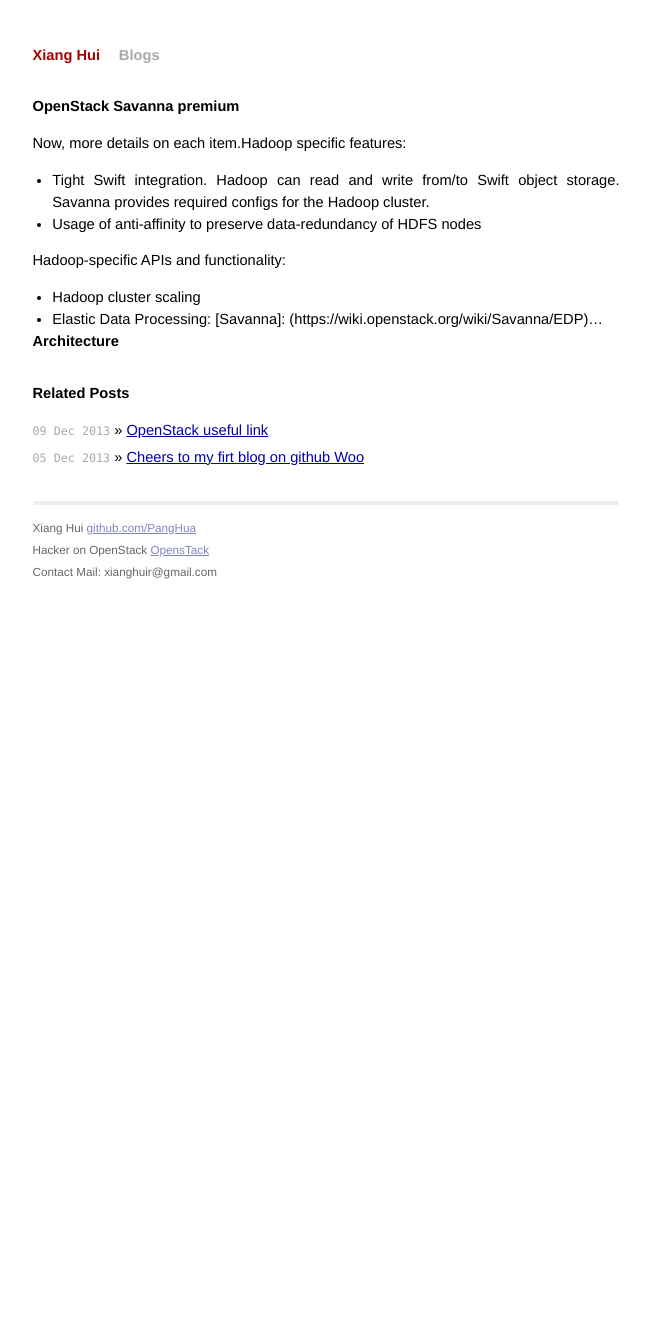
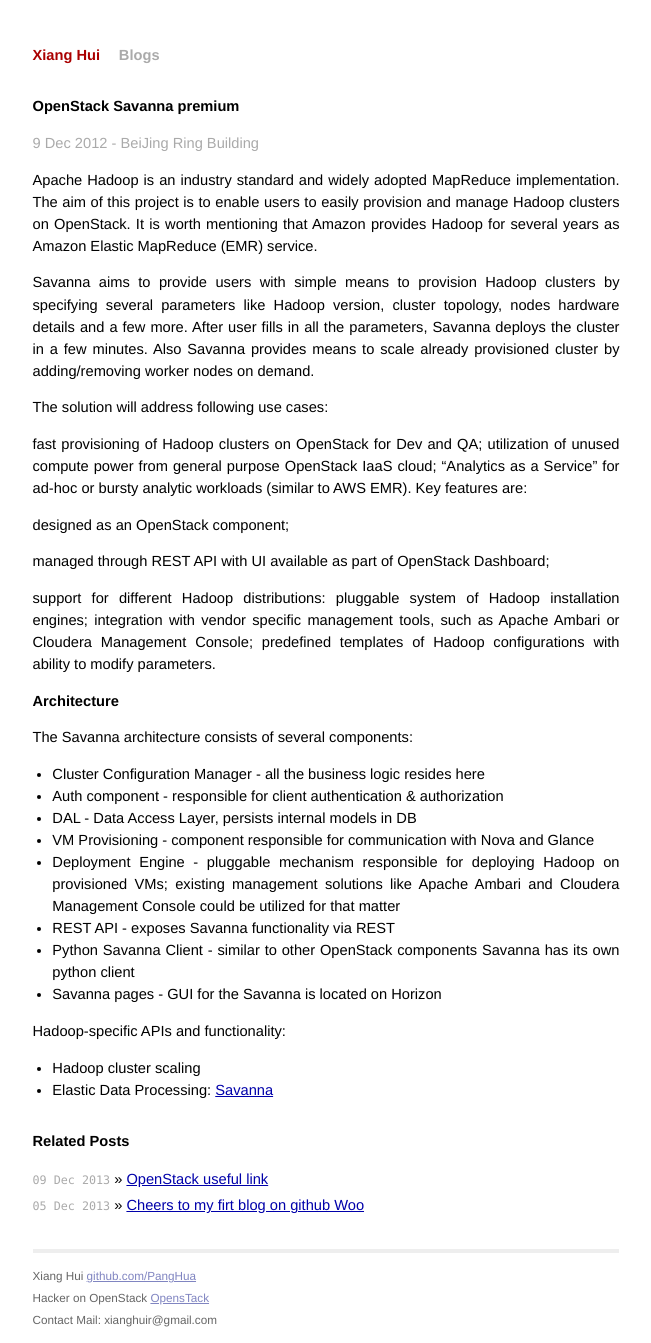
Before and after one commit to PangHua/PangHua.github.io, a Jekyll site: the page built from _posts/blog/2013-12-09-OpenStack-Savanna-premium.md, in a window 1280 px wide. Shown: the whole page, without its empty margins (314-965 px from the left). Built offline with Jekyll 4.4.1, drawn with Linux system fonts in a browser that asks for light colours; Markdown is read by kramdown in place of the engine named in the settings; before the commit the page ends 944 px from its top, so only the background shows below that.

```diff
--- a/_posts/blog/2013-12-09-OpenStack-Savanna-premium.md
+++ b/_posts/blog/2013-12-09-OpenStack-Savanna-premium.md
@@ -6,13 +6,45 @@ title: OpenStack Savanna premium
 {{ page.title }}
 ================
 
-Now, more details on each item.Hadoop specific features:
-* Tight Swift integration. Hadoop can read and write from/to Swift  object storage. Savanna provides required configs for the Hadoop  cluster.
-* Usage of anti-affinity to preserve data-redundancy of HDFS nodes
+<p class="meta">9 Dec 2012 - BeiJing Ring Building</p>
+
+Apache Hadoop is an industry standard and widely adopted MapReduce implementation. The aim of this project is to enable users to easily provision and manage Hadoop clusters on OpenStack. It is worth mentioning that Amazon provides Hadoop for several years as Amazon Elastic MapReduce (EMR) service.
+
+Savanna aims to provide users with simple means to provision Hadoop clusters by specifying several parameters like Hadoop version, cluster topology, nodes hardware details and a few more. After user fills in all the parameters, Savanna deploys the cluster in a few minutes. Also Savanna provides means to scale already provisioned cluster by adding/removing worker nodes on demand.
+
+The solution will address following use cases:
+
+fast provisioning of Hadoop clusters on OpenStack for Dev and QA;
+utilization of unused compute power from general purpose OpenStack IaaS cloud;
+“Analytics as a Service” for ad-hoc or bursty analytic workloads (similar to AWS EMR).
+Key features are:
+
+designed as an OpenStack component;
+
+managed through REST API with UI available as part of OpenStack Dashboard;
+
+support for different Hadoop distributions:
+pluggable system of Hadoop installation engines;
+integration with vendor specific management tools, such as Apache Ambari or Cloudera Management Console;
+predefined templates of Hadoop configurations with ability to modify parameters.
+
+### Architecture
+
+The Savanna architecture consists of several components:
+
+- Cluster Configuration Manager - all the business logic resides here
+- Auth component - responsible for client authentication & authorization
+- DAL - Data Access Layer, persists internal models in DB
+- VM Provisioning - component responsible for communication with Nova and Glance
+- Deployment Engine - pluggable mechanism responsible for deploying Hadoop on provisioned VMs; existing management solutions like Apache Ambari and Cloudera Management Console could be utilized for that matter
+- REST API - exposes Savanna functionality via REST
+- Python Savanna Client - similar to other OpenStack components Savanna has its own python client
+- Savanna pages - GUI for the Savanna is located on Horizon
 
 Hadoop-specific APIs and functionality:
-* Hadoop cluster scaling
-* Elastic Data Processing: [Savanna]: (https://wiki.openstack.org/wiki/Savanna/EDP)...
+- Hadoop cluster scaling
+- Elastic Data Processing: [Savanna]
 
-Architecture
-------------
+[Savanna]:  https://wiki.openstack.org/wiki/Savanna/EDP
+
+[Wiki]:  https://wiki.openstack.org/wiki/Savanna
```
Also changed, not shown: _posts/blog/2013-12-09-OpenStack-useful-link.md (+1 -1 lines).
